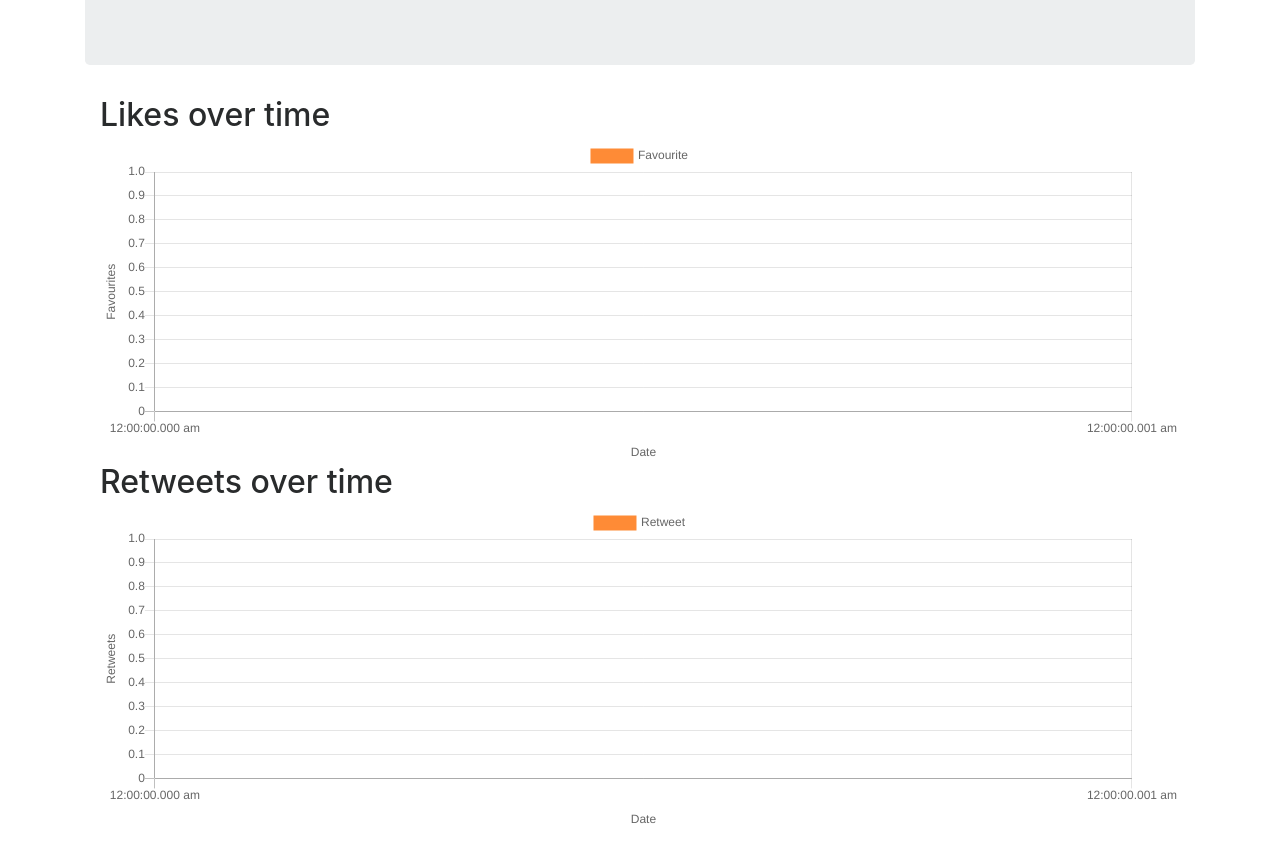
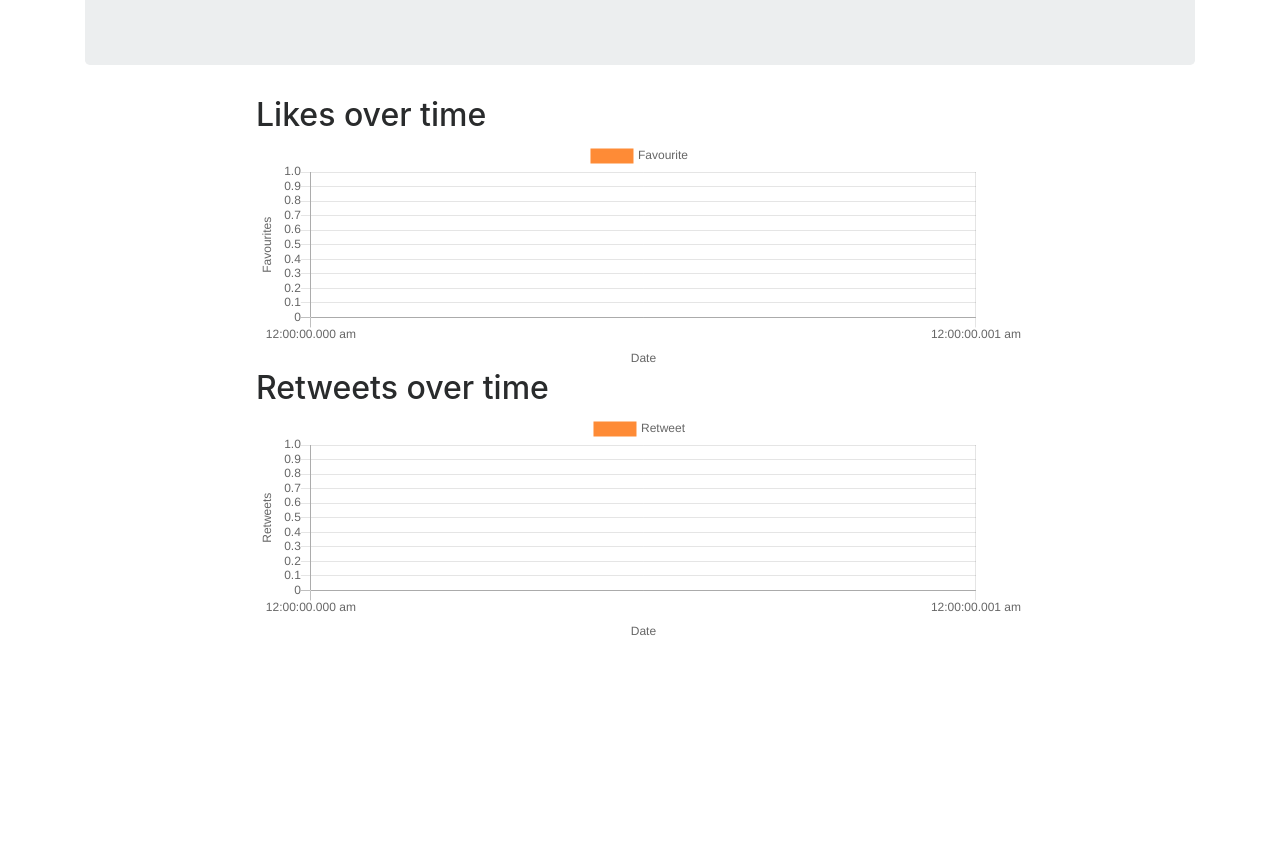
Before and after one commit to dasUtsav/social-champion-identification, a Flask app: template templates/graphs.html in a window 1280 px wide. Shown: the part 466-1317 px from the top of the page. After the commit the page ends 1101 px from the top, so only its background shows below. Run offline with Flask 2, Linux system fonts and the light colour scheme; the template is opened without the code that fills it, so the values that code supplies are empty; parts of the project's set-up code (start-up, migrations or seed data) failed here and were passed over; some libraries are stand-ins or nearby versions.

Commit message:
Update: Use LDAModel over elasticsearch and remove topic relevance for influence graph

```diff
--- a/api.py
+++ b/api.py
@@ -97,7 +97,7 @@ def getRank():
         candidates.append({'id': res.id,
                            'screen_name': screen_name[1],
                            'name': screen_name[0],
-                           'topic_relevance': 0,
+                        #    'topic_relevance': 0,
                            'image_url': res.profile_image_url})
 
     ranks = topicInfluence.compute_rank(twitterFetch["max_tweets"], [
@@ -156,11 +156,17 @@ def graphs():
     name = request.args.get('name')
     query = request.args.get('topic_name')
     user = twitterGraph.fetch_user(id=id)
-    ranks = {
-        'influence': float(request.args.get('influence')) * 100,
-        'moiScore': float(request.args.get('moiScore')) * 100,
-        'topic_relevance': float(request.args.get('topic_relevance')) * 100,
-    }
+    try:
+        ranks = {
+            'influence': float(request.args.get('influence')) * 100,
+            'moiScore': float(request.args.get('moiScore')) * 100,
+            'topic_relevance': float(request.args.get('topic_relevance')) * 100,
+        }
+    except:
+        ranks = {
+            'influence': float(request.args.get('influence')) * 100,
+            'moiScore': float(request.args.get('moiScore')) * 100
+        }
     ranks = sorted(ranks.items())
     user.profile_image_url = re.sub(r'_normal', '', user.profile_image_url)
 
--- a/static/css/form.css
+++ b/static/css/form.css
@@ -15,6 +15,15 @@
 .profile_image , .profile_image_graph{
     border-radius: 50%;
     border: 2px solid red;
+}
+
+
+.graphs-parent {
+    display: flex;
+    justify-content: center;
+}
+.graphs {
+    width: 60vw;
 }
 
 .profile_image {
--- a/templates/graphs.html
+++ b/templates/graphs.html
@@ -15,12 +15,15 @@
             <canvas id="myChart" width="400"></canvas>
         </div>
     </div>
-    <div class="graphs">
-        <h2>Likes over time</h2>
-        <canvas id="SeriesTweet" width="400"></canvas>
-        <h2>Retweets over time</h2>
-        <canvas id="SeriesFav" width="400"></canvas>
+    <div class="graphs-parent">
+        <div class="graphs">
+            <h2>Likes over time</h2>
+            <canvas id="SeriesTweet" width="400"></canvas>
+            <h2>Retweets over time</h2>
+            <canvas id="SeriesFav" width="400"></canvas>
+        </div>
     </div>
+
 
 </div>
 <script src="https://cdnjs.cloudflare.com/ajax/libs/moment.js/2.18.1/moment.min.js"></script>
@@ -39,7 +42,7 @@
     var myChart = new Chart(ctx, {
         type: 'horizontalBar',
         data: {
-            labels: ["Influence", "MOI", "Topic Relevance"],
+            labels: [{% for key, value in stats %}"{{ key }}",{% endfor %}],
             datasets: [{
                 label: 'Score',
                 data: [{% for key, value in stats %}
```
Also changed, not shown: 1 other file.
